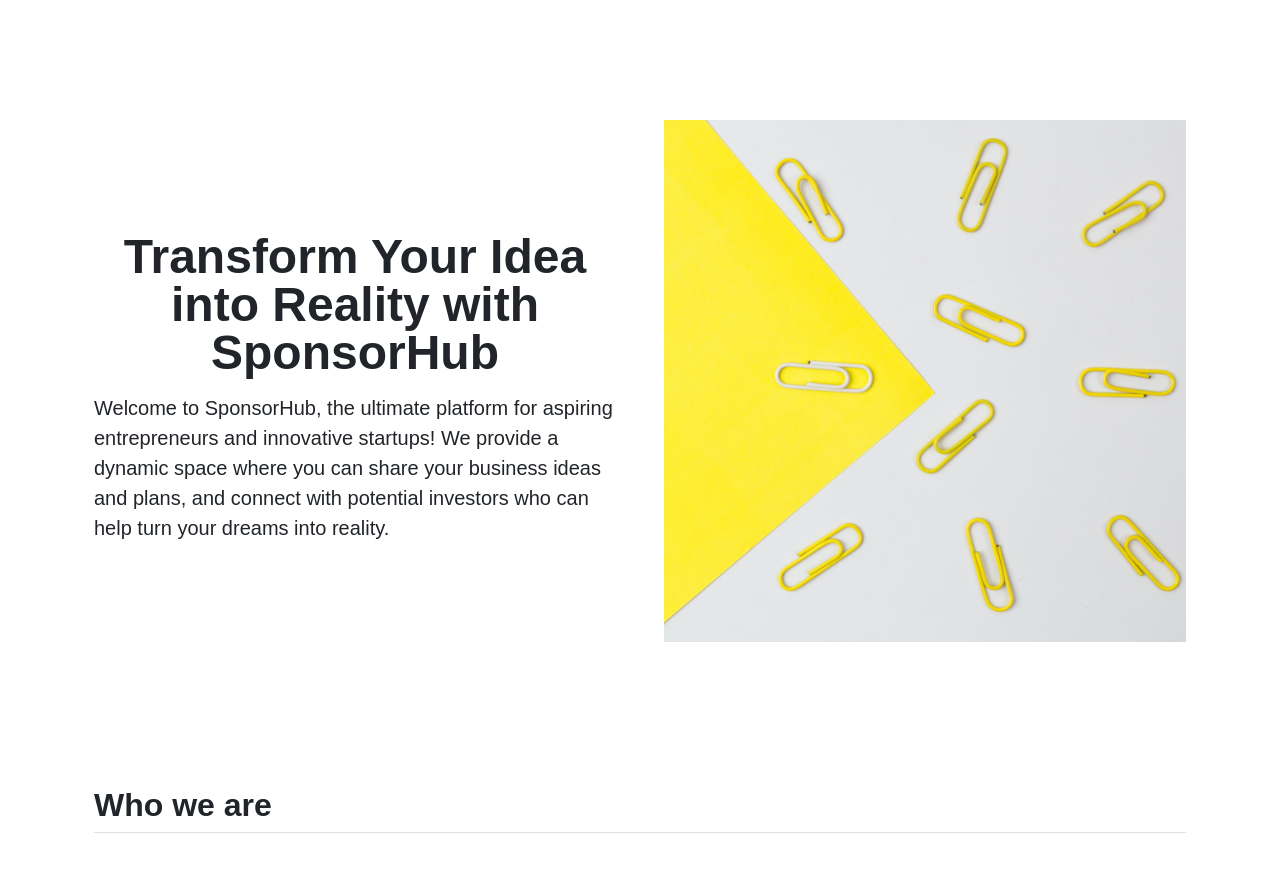
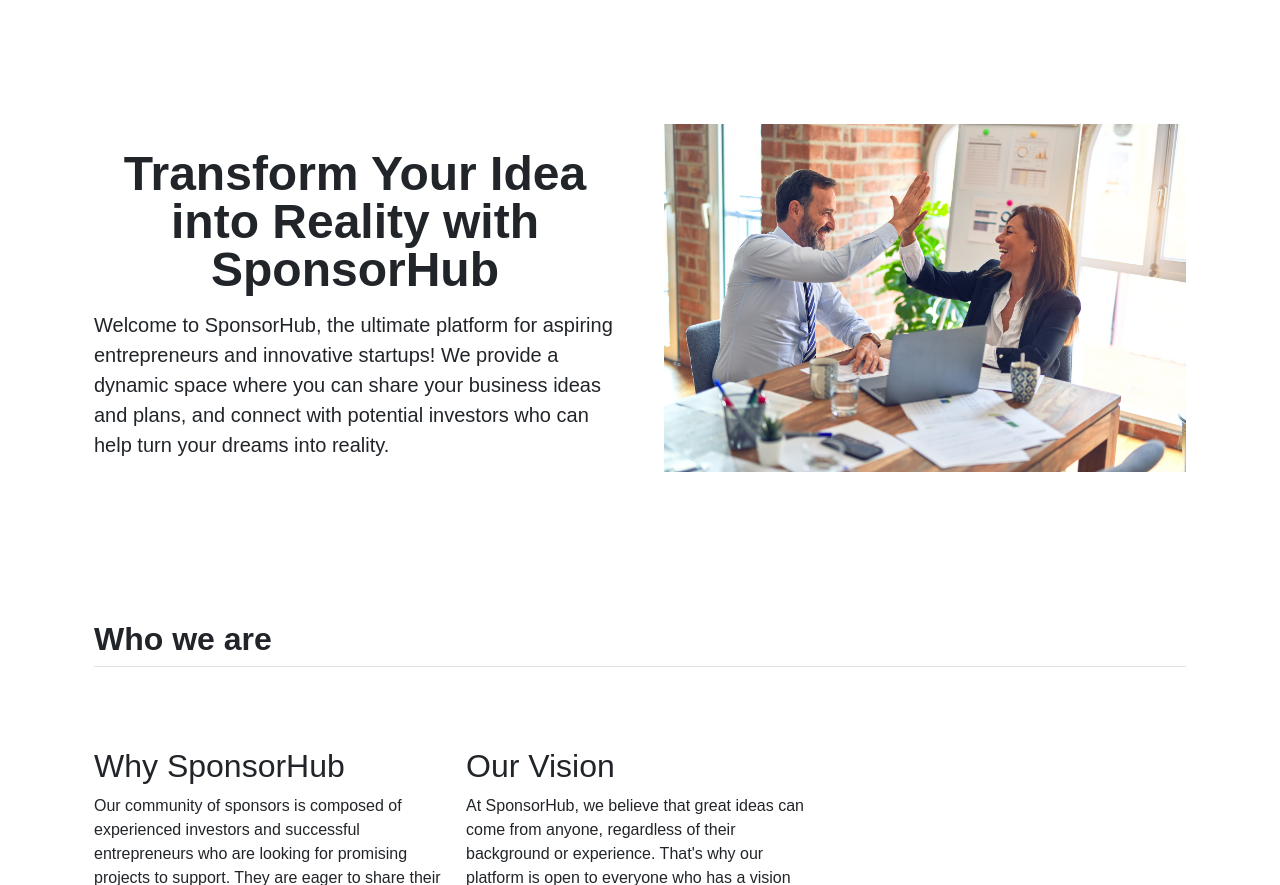
Before and after one commit to tate-aabb/sponsorhub, a Django app: page / in a window 1280 px wide. Shown: the part 73-958 px from the top of the page. Run offline with Django 4.2, Linux system fonts and the light colour scheme; data comes from the database, SQL or seed files in the repository.

Commit message:
Changes in settings.py, urls.py, added app's urls.py, base, static files, homepage.html.
New "ForbesList" model added, in views.py forbes list scraper added.

Design changes in homepage.html, about block is added

Changes in Homepage design, base.html

forbes_list added to the admin.py, views.py homepage function and to the homepage.html.

scraper fixed in urls.py, views.py

ForbesList table is added and styled.

ideas app added

contact page added, with model, forms, view and html files.

footer in base.html is modified

homepage link in base.html is changed

ideas app completely modified, CRUD added, search added

search fixed, ideas html pages completed

idea update, delete fixed in idea_detail.html page

Homepage html and photo changed

```diff
--- a/sponsorhub/templates/homepage.html
+++ b/sponsorhub/templates/homepage.html
@@ -4,8 +4,8 @@
         <div class="row flex-lg-row-reverse align-items-center g-5 py-5">
             <div class="col-10 col-sm-8 col-lg-6">
                 {% load static %}
-                <img src="{% static 'images/About.jpg' %}" class="d-block mx-lg-auto img-fluid" alt="About SponsorHub"
-                     width="700" height="500" loading="lazy">
+                <img src="{% static 'images/about2.jpg' %}" class="d-block mx-lg-auto img-fluid" alt="About SponsorHub"
+                     width="800" height="600" loading="lazy">
             </div>
             <div class="col-lg-6">
                 <h1 class="display-5 fw-bold lh-1 mb-3">Transform Your Idea into Reality with SponsorHub</h1>
```
Also changed, not shown: static/images/About.jpg (deleted), static/images/about2.jpg (added).
